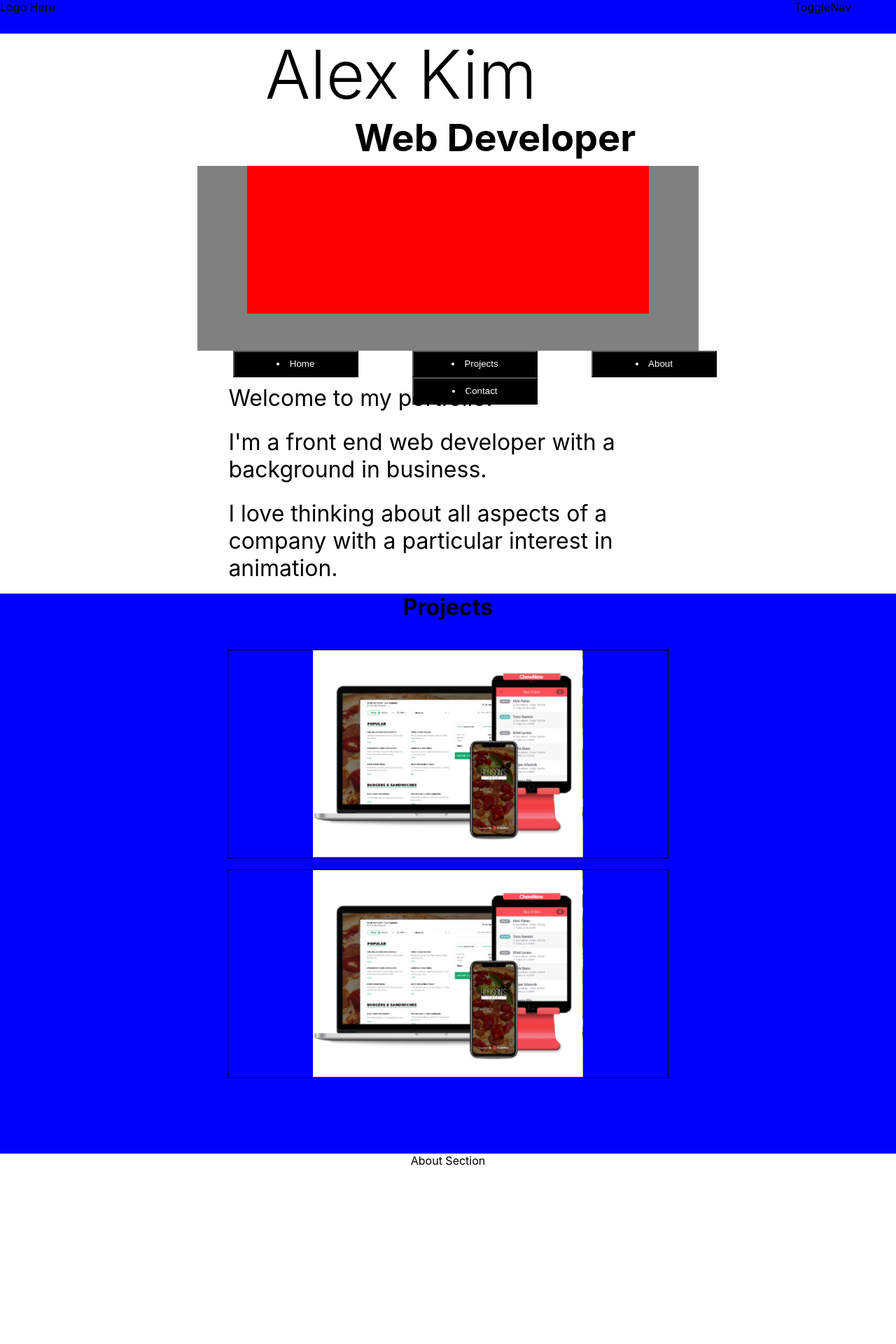
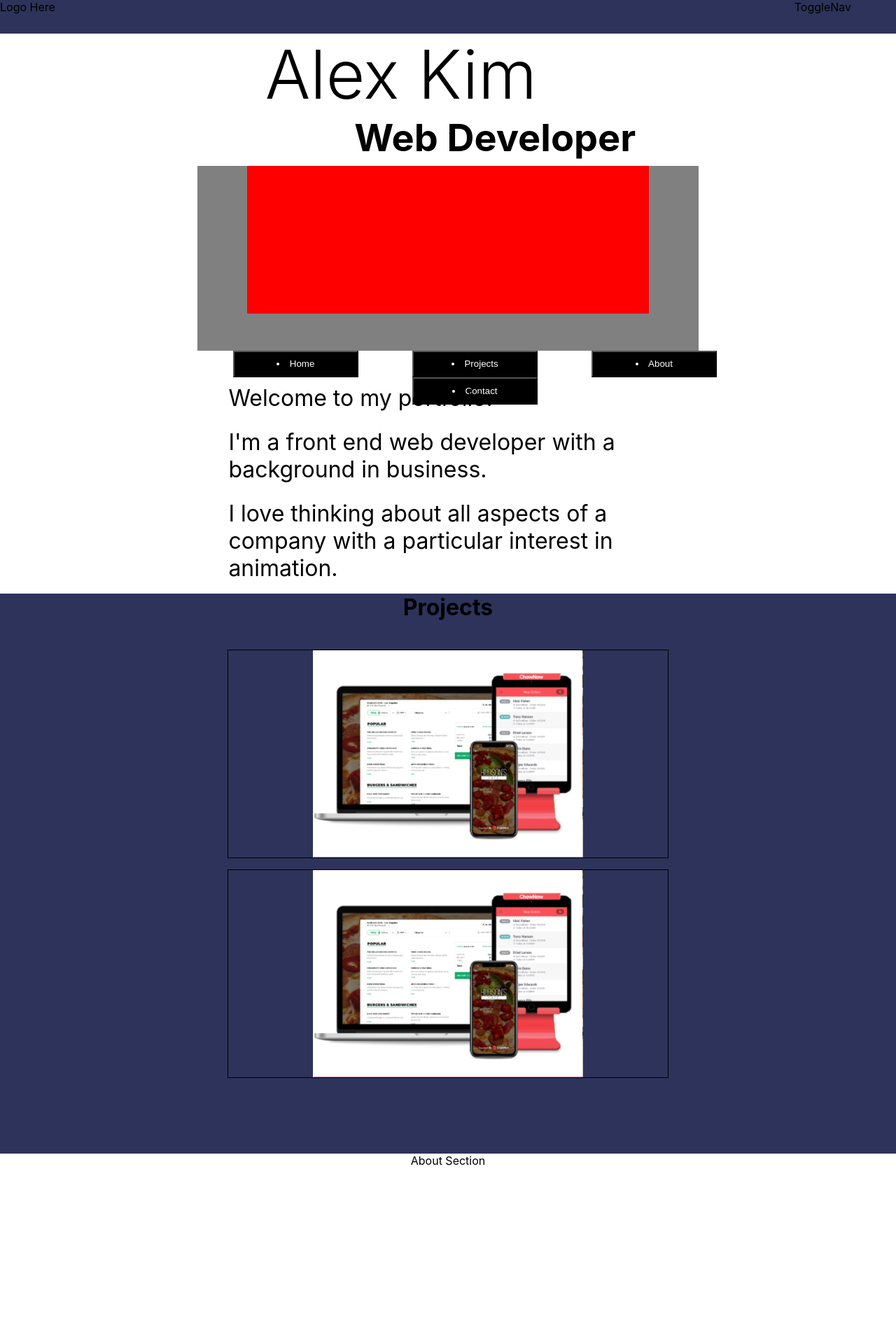
Before and after one commit to 312akim/react-portfolio-website, a React (Create React App) app: page / in a window 1280 px wide. Shown: the top 1920 px of the page at 70% size. Built offline with nearby package versions, Linux system fonts and the light colour scheme.

Commit message:
Setup project section toggler onHover

```diff
--- a/src/component/presentational/Projects/ProjectsComponent.js
+++ b/src/component/presentational/Projects/ProjectsComponent.js
@@ -1,14 +1,19 @@
-import React from 'react';
+import React, { useState } from 'react';
 import COLORS from '../../../shared/design/colorTheme';
 import { StyledSectionComponent } from '../../../shared/sharedComponents/SectionComponentStyles';
-import { StyledCardHoverContainer, StyledGithubLink, StyledModalContainer, StyledProjectCard, StyledProjectCardImage, StyledProjectCardTitle, StyledProjectInformation, StyledReadMore, StyledSectionContainer, StyledSectionHeader } from './ProjectsComponentStyles';
+import { StyledCardHoverContainer, StyledGithubLink, StyledModalContainer, StyledProjectCard, StyledProjectCardImage, StyledProjectCardTitle, StyledProjectInformation, StyledReadMore, StyledSectionContainer, StyledSectionHeader, StyledSectionSwitcher } from './ProjectsComponentStyles';
 import projectPlaceholder from '../../../shared/images/project-placeholder.png'
 
 export const ProjectsContainer = () => {
 
+    const [section, setSection]  = useState(false);
+
     const SectionContainer = () => {
         return (
             <StyledSectionContainer>
+                <StyledSectionSwitcher>
+
+                </StyledSectionSwitcher>
                 <StyledSectionHeader>
                     Projects
                 </StyledSectionHeader>
--- a/src/component/presentational/Projects/ProjectsComponentStyles.js
+++ b/src/component/presentational/Projects/ProjectsComponentStyles.js
@@ -1,4 +1,5 @@
 import styles, { keyframes } from 'styled-components';
+import COLORS from '../../../shared/design/colorTheme';
 
 // Animations
 export const hoverCardTopFadeAnim = keyframes`
@@ -28,6 +29,18 @@ export const hoverCardBotFadeAnim = keyframes`
 // Components
 export const StyledSectionContainer = styles.div`
     text-align: center;
+`
+
+export const StyledSectionSwitcher = styles.div`
+    position: absolute;
+    height: 100vh;
+    width: 15%;
+    background: ${COLORS.primaryDark};
+    right: 0;
+
+    :hover {
+        background: black;
+    }
 `
 
 export const StyledModalContainer = styles.div`
--- a/src/shared/design/colorTheme.js
+++ b/src/shared/design/colorTheme.js
@@ -1,6 +1,8 @@
 const COLORS = {
     primaryLight: 'white',
-    primaryDark: 'blue'
+    secondaryLight: '',
+    primaryDark: 'rgb(45,51,90)',
+    secondaryDark: 'black'
 }
 
 export default COLORS;
```
Also changed, not shown: 1 other file (tests, documents, lock files or other folders).
